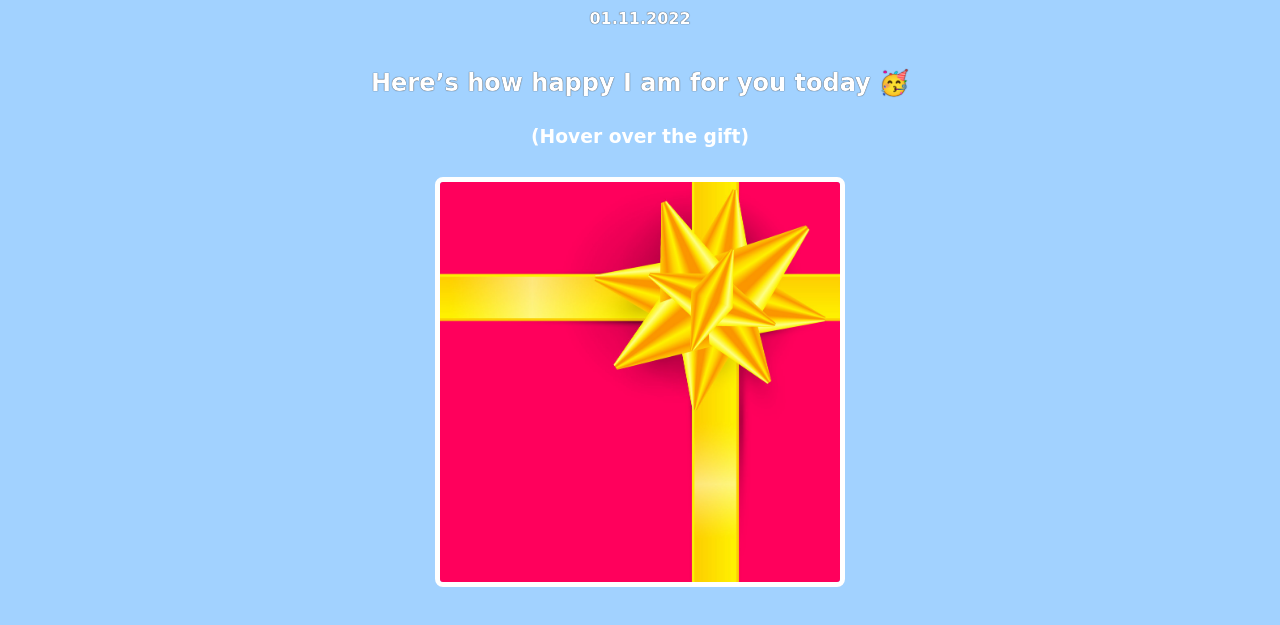
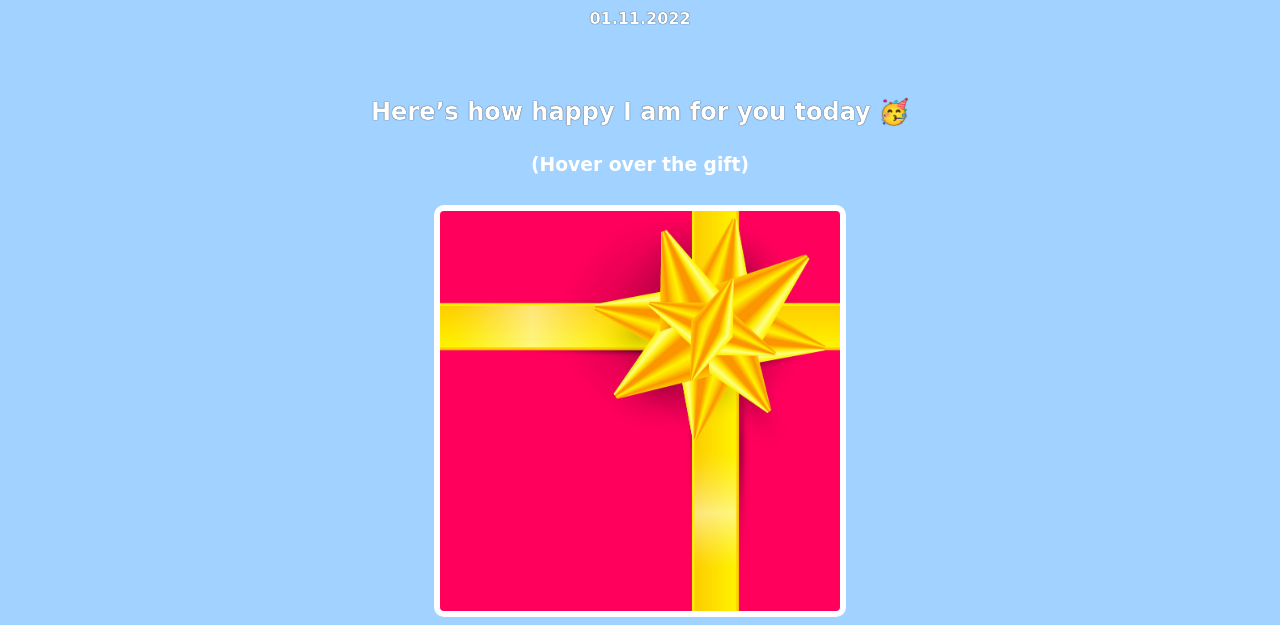
Before and after one commit to kelivreno/gift_site, a website built with Vite: page index.html in a window 1280 px wide. Shown: the part 289-914 px from the top of the page. Before the commit the page ends 884 px from the top, so only its background shows below. Built offline with nearby package versions, Linux system fonts and the light colour scheme; a web font is replaced by a local one.

Commit message:
style: update gift section layout and enhance gift image styling

```diff
--- a/index.html
+++ b/index.html
@@ -15,7 +15,7 @@
         <div class="gift-section">
             <h2 class="msg">Here’s how happy I am for you today 🥳</h2>
             <h3 class="prompt"> (Hover over the gift) </h3>
-            <img class="gift-img" src="images/gift-cover.jpg">
+            <div class="gift-img"></div>
         </div>
     </body>
 </html>
--- a/styles.css
+++ b/styles.css
@@ -38,7 +38,7 @@ h1,h2,h4, p{
 }
 
 .gift-section {
-    margin-top: 20px;
+    margin-top: 50px;
     display: flex;
     flex-direction: column;
     justify-content: center;
@@ -47,8 +47,15 @@ h1,h2,h4, p{
 
 .gift-img {
     width: 400px;
-    border: 5px solid white;
-    border-radius: 8px;
+    border: 6px solid white;
+    border-radius: 10px;
+    height: 400px;
+    background-image: url("images/gift-cover.jpg");
+    background-size: cover;
+    display: column;
+    justify-content: center;
+    align-items: center;
+    margin: auto;
 }
 
 .msg {
```
